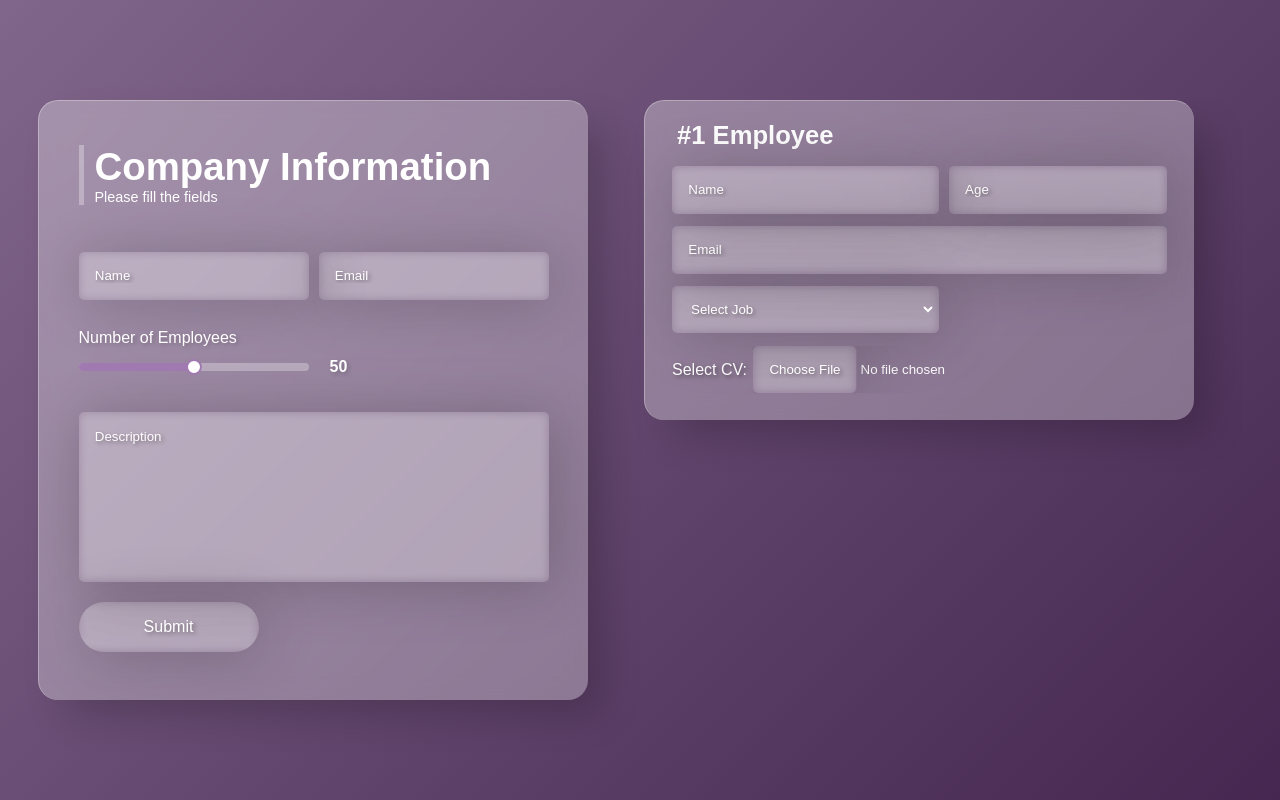
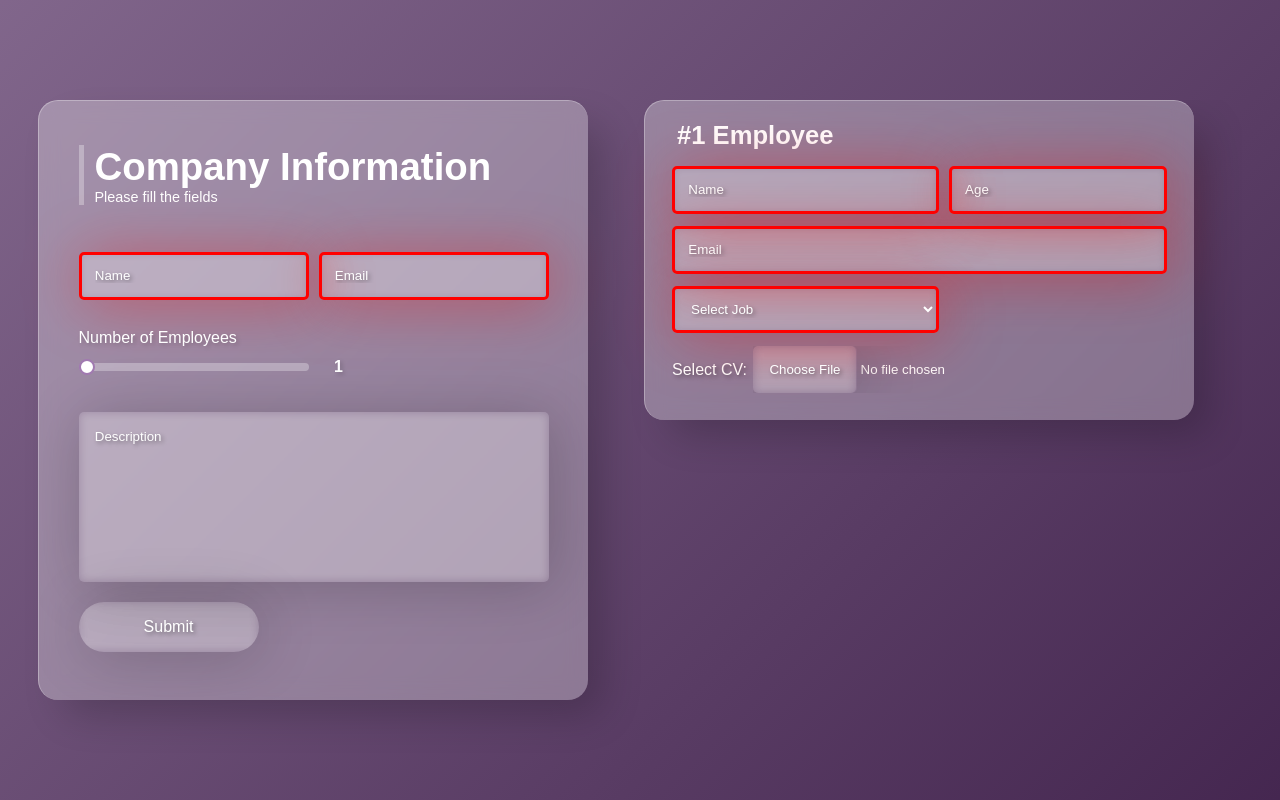
Before and after one commit to Polcsi/company-employee-data-form, a React (Create React App) app: page / in a window 1280 px wide. Built offline with nearby package versions, Linux system fonts and the light colour scheme.

Commit message:
added dynamic form rendering

```diff
--- a/src/components/CompanyDataForm.js
+++ b/src/components/CompanyDataForm.js
@@ -2,7 +2,11 @@ import React from "react";
 import CustomSlider from "./CustomSlider";
 import "../style/customSlider.css";
 
+import { useGlobalContext } from "../context";
+
 const CompanyDataForm = () => {
+  const { styleRequiredInput, invalidEmail } = useGlobalContext();
+
   return (
     <form>
       <div className="title">
@@ -13,19 +17,22 @@ const CompanyDataForm = () => {
         autoComplete="off"
         required=""
         placeholder="Name"
-        className="input"
+        className="input required-input"
         id="name"
         type="text"
+        onInput={(e) => styleRequiredInput(e)}
       ></input>
       <input
         autoComplete="off"
         required=""
         placeholder="Email"
-        className="input"
+        className="input  required-input"
         id="email"
         type="email"
+        onInput={(e) => styleRequiredInput(e)}
+        onInvalid={(e) => invalidEmail(e)}
       ></input>
-      <CustomSlider min={0} max={100} />
+      <CustomSlider min={1} max={100} />
       <textarea
         id="description"
         placeholder="Description"
--- a/src/components/CustomSelect.js
+++ b/src/components/CustomSelect.js
@@ -1,11 +1,17 @@
 import React from "react";
 import { jobTitles } from "../data";
-import "../style/customSelect.css";
+import { useGlobalContext } from "../context";
 
 const CustomSelect = () => {
+  const { styleRequiredInput, invalidEmail } = useGlobalContext();
+
   return (
     <>
-      <select className="select employeeJobTitle" defaultValue={0}>
+      <select
+        className="select employeeJobTitle required-input"
+        defaultValue={0}
+        onChange={(e) => styleRequiredInput(e)}
+      >
         <option disabled hidden value={0}>
           Select Job
         </option>
--- a/src/components/CustomSlider.js
+++ b/src/components/CustomSlider.js
@@ -1,30 +1,35 @@
-import React, { useEffect, useRef } from "react";
+import React, { useEffect, useRef, useCallback } from "react";
+import { useGlobalContext } from "../context";
 
 const CustomSlider = ({ min, max }) => {
   const innerRef = useRef(null);
   const sliderRef = useRef(null);
   const sliderContainer = useRef(null);
   const sliderTrack = useRef(null);
+  const { setNumberOfEmployees } = useGlobalContext();
 
-  function update() {
+  const update = useCallback(() => {
     let valuePercentage = sliderRef.current.value / (max - min);
     innerRef.current.style.marginTop =
-      (sliderRef.current.value / 1) * -30 + "px";
+      (sliderRef.current.value - 1) * -30 + "px";
     sliderTrack.current.style.setProperty("--value", valuePercentage);
-  }
+    setNumberOfEmployees(sliderRef.current.value);
+  }, [max, min, setNumberOfEmployees]);
 
   useEffect(() => {
-    sliderRef.current.addEventListener("input", update);
+    const element = sliderRef.current;
+    setNumberOfEmployees(min);
+    innerRef.current.innerHTML = "";
+    element.addEventListener("input", update);
     for (let i = min; i < max + 1; i++) {
       let div = document.createElement("div");
       div.innerText = i;
       innerRef.current.appendChild(div);
     }
-    update();
     return () => {
-      sliderRef.current.removeEventListener("input", update);
+      element.removeEventListener("input", update);
     };
-  });
+  }, [min, max, setNumberOfEmployees, update]);
   return (
     <div id="slider-container" ref={sliderContainer}>
       <input
@@ -33,7 +38,7 @@ const CustomSlider = ({ min, max }) => {
         type="range"
         min={min}
         max={max}
-        defaultValue={max / 2}
+        defaultValue={min}
       />
       <div id="slider-track" ref={sliderTrack}></div>
       <div className="value-outer">
--- a/src/components/EmployeeDataForm.js
+++ b/src/components/EmployeeDataForm.js
@@ -1,22 +1,36 @@
 import React from "react";
 import CustomSelect from "./CustomSelect";
+import { useGlobalContext } from "../context";
 
 const EmployeeDataForm = ({ number }) => {
+  const { styleRequiredInput, invalidEmail } = useGlobalContext();
+
   return (
     <div className="section single-employee">
       <h1>#{number} Employee</h1>
       <form>
-        <input className="employeeName input" type="text" placeholder="Name" />
         <input
-          className="employeeAge input"
-          min={1}
+          className="employeeName input required-input"
+          type="text"
+          placeholder="Name"
+          required=""
+          onInput={(e) => styleRequiredInput(e)}
+        />
+        <input
+          className="employeeAge input required-input"
+          min={18}
           type="number"
           placeholder="Age"
+          required=""
+          onInput={(e) => styleRequiredInput(e)}
         />
         <input
-          className="employeeEmail input"
+          className="employeeEmail input required-input"
           type="text"
           placeholder="Email"
+          required=""
+          onInput={(e) => styleRequiredInput(e)}
+          onInvalid={(e) => invalidEmail(e)}
         />
         <CustomSelect />
         <div className="employeeCVFile">
--- /dev/null
+++ b/src/context.js
@@ -0,0 +1,38 @@
+import React, { useState, useContext } from "react";
+
+const AppContext = React.createContext();
+
+const AppProvider = ({ children }) => {
+  const [numberOfEmployees, setNumberOfEmployees] = useState(0);
+
+  function styleRequiredInput(e) {
+    if (e.target.value) {
+      e.target.classList.remove("required-input");
+    } else {
+      e.target.classList.add("required-input");
+    }
+  }
+
+  function invalidEmail(e) {
+    e.target.classList.add("required-input");
+  }
+
+  return (
+    <AppContext.Provider
+      value={{
+        numberOfEmployees,
+        setNumberOfEmployees,
+        styleRequiredInput,
+        invalidEmail,
+      }}
+    >
+      {children}
+    </AppContext.Provider>
+  );
+};
+
+export const useGlobalContext = () => {
+  return useContext(AppContext);
+};
+
+export { AppContext, AppProvider };
--- a/src/index.js
+++ b/src/index.js
@@ -1,11 +1,15 @@
 import React from "react";
 import ReactDOM from "react-dom/client";
 import "./style/index.css";
+import "./style/customSelect.css";
 import App from "./App";
+import { AppProvider } from "./context";
 
 const root = ReactDOM.createRoot(document.getElementById("root"));
 root.render(
   <React.StrictMode>
-    <App />
+    <AppProvider>
+      <App />
+    </AppProvider>
   </React.StrictMode>
 );
--- a/src/pages/MainPage.js
+++ b/src/pages/MainPage.js
@@ -1,11 +1,20 @@
 import React, { useState, useEffect } from "react";
 import CompanyDataForm from "../components/CompanyDataForm";
 import EmployeeDataForm from "../components/EmployeeDataForm";
+import { useGlobalContext } from "../context";
 
 const MainPage = () => {
+  const { numberOfEmployees } = useGlobalContext();
+  const [numberOfForms, setNumberOfForms] = useState([]);
+
   useEffect(() => {
+    setNumberOfForms([]);
+    for (let i = 0; i < numberOfEmployees; ++i) {
+      setNumberOfForms((prevForms) => [...prevForms, i]);
+    }
+
     return () => {};
-  });
+  }, [numberOfEmployees]);
   return (
     <>
       <div className="container">
@@ -14,7 +23,15 @@ const MainPage = () => {
         </section>
         <section className="employee-section">
           <div className="employee-list">
-            <EmployeeDataForm number={1} />
+            {numberOfEmployees === "0" ? (
+              <h4 className="zero-employee">Number of Employees is zero!</h4>
+            ) : (
+              numberOfForms.map((employeeForm, index) => {
+                return (
+                  <EmployeeDataForm key={index} number={employeeForm + 1} />
+                );
+              })
+            )}
           </div>
         </section>
       </div>
--- a/src/style/customSelect.css
+++ b/src/style/customSelect.css
@@ -23,3 +23,7 @@
 .select option {
   background-color: var(--theme-color-dark);
 }
+.required-input {
+  border: 3px solid red;
+  box-shadow: 4px 4px 60px rgba(240, 2, 2, 0.366);
+}
--- a/src/style/index.css
+++ b/src/style/index.css
@@ -22,6 +22,7 @@ body {
   --theme-color-dark: #a17ab1;
   --gradient: -45deg, #cbb4d4, #20002c;
   --text-shadow: 2px 2px 4px rgba(0, 0, 0, 0.4);
+  --section-width: 550px;
 }
 
 .container {
@@ -59,14 +60,12 @@ body {
   border-radius: 20px;
   border-left: 1px solid var(--glassmorphic);
   border-top: 1px solid var(--glassmorphic);
-  width: 550px;
+  width: var(--section-width);
   height: auto;
 }
-
 .company-section {
   height: 600px !important;
 }
-
 .employee-section {
   height: 600px !important;
   display: grid;
@@ -76,6 +75,8 @@ body {
 .employee-list {
   overflow: auto;
   height: 100%;
+  min-width: var(--section-width);
+  width: auto;
   display: grid;
   gap: 1rem;
   padding: 0rem 3rem;
@@ -208,6 +209,17 @@ body {
   width: 100%;
   resize: none;
 }
+.zero-employee {
+  color: var(--text-color);
+  font-size: 1.4rem;
+  text-align: center;
+  text-shadow: var(--text-shadow);
+  width: auto;
+}
+.required-input {
+  border: 3px solid red;
+  box-shadow: 4px 4px 60px rgba(240, 2, 2, 0.366);
+}
 /* Single employee card style */
 .single-employee h1 {
   color: white;
```
